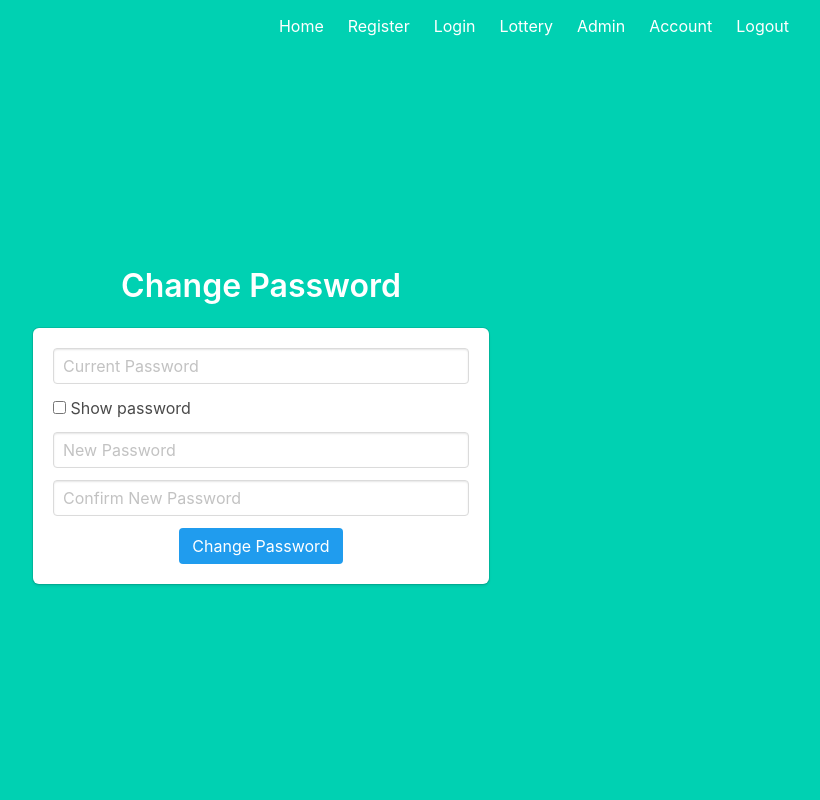
After one commit to tdook/LotteryWebApp, a Flask app: page /update_password in a window 1280 px wide. The commit adds this page. Shown: the whole page, without its empty margins (427-1247 px from the left). Run offline with Flask 3, Linux system fonts and the light colour scheme; some libraries are stand-ins or nearby versions.

Commit message:
Password change started, listeners.js, account done, login pin/password commented

```diff
--- a/models.py
+++ b/models.py
@@ -12,8 +12,8 @@ class User(db.Model, UserMixin):
             issuer_name='Lottery App')
         )
 
- #   def verify_pin(self,pin):
-  #      return pyotp.TOTP(self.pin_key).verify(pin)
+    def verify_pin(self,pin):
+        return pyotp.TOTP(self.pin_key).verify(pin)
     def verify_password(self, password):
         return self.password == password
     __tablename__ = 'users'
--- /dev/null
+++ b/static/listeners.js
@@ -0,0 +1,14 @@
+window.addEventListener('load', function(){
+
+    var current_password = document.getElementById('password');
+    var show_password  = document.getElementById('check');
+    show_password.addEventListener('change', function() {
+
+    if(this.checked) {
+    current_password.type = 'text';
+    }else {
+    current_password.type = 'password';
+}
+
+});
+});
--- a/templates/base.html
+++ b/templates/base.html
@@ -49,9 +49,19 @@
                             </a>
 
                             {#TODO: LOGOUT#}
-                            <a href="" class="navbar-item">
+                            <a href="{{ url_for('users.logout')}}" class="navbar-item">
                                 Logout
                             </a>
+
+
+
+
+
+
+
+
+
+
 
                        </div>
                     </div>
--- a/templates/users/account.html
+++ b/templates/users/account.html
@@ -28,6 +28,11 @@
                 <th>Phone No.</th>
                 <th>{{ phone }}</th>
             </tr>
+
+            <tr>
+                <th>Password</th>
+                <td><a style='color: blue' href="{{ url_for('users.update_password') }}">Change Password</a></td>
+            </tr>
         </tbody>
         </table>
     </div>
--- /dev/null
+++ b/templates/users/update_password.html
@@ -0,0 +1,47 @@
+{% extends 'base.html' %}
+
+{% block content %}
+    <script type="text/javascript" src="{{ url_for('static', filename='listeners.js') }}"></script>
+    <div class="column is-5 is-offset-4">
+        <h3 class="title">Change Password</h3>
+        <div class="box">
+            {% with messages = get_flashed_messages() %}
+                {% if messages %}
+                    <div class="notification is-danger">
+                        {{ messages[0] }}
+                    </div>
+                {% endif %}
+            {% endwith %}
+            <form method="POST">
+                <div class="field">
+                    {{ form.csrf_token() }}
+                    <div class="control">
+                        {{ form.current_password(class="input", placeholder="Current Password") }}
+                        {% for error in form.current_password.errors %} {{ error }} {% endfor %}
+                    </div>
+                </div>
+                <div class="field">
+                    <div class="control">
+                        {{ form.show_password() }}
+                        {{ form.show_password.label }}
+                    </div>
+                </div>
+                <div class="field">
+                    <div class="control">
+                        {{ form.new_password(class="input", placeholder="New Password") }}
+                        {% for error in form.new_password.errors %} {{ error }} {% endfor %}
+                    </div>
+                </div>
+                <div class="field">
+                    <div class="control">
+                        {{ form.confirm_new_password(class="input", placeholder="Confirm New Password") }}
+                        {% for error in form.confirm_new_password.errors %} {{ error }} {% endfor %}
+                    </div>
+                </div>
+                <div>
+                    {{ form.submit(class="button is-info is-centered") }}
+                </div>
+            </form>
+        </div>
+    </div>
+{% endblock %}
--- a/users/forms.py
+++ b/users/forms.py
@@ -1,5 +1,5 @@
 from flask_wtf import FlaskForm
-from wtforms import StringField, SubmitField, PasswordField, EmailField
+from wtforms import StringField, SubmitField, PasswordField, EmailField, BooleanField
 from wtforms.validators import InputRequired, Email, ValidationError, Length, EqualTo, DataRequired
 import re
 from flask_wtf import RecaptchaField
@@ -43,3 +43,11 @@ class LoginForm(FlaskForm):
     email = EmailField(validators=[InputRequired(), Email()])
     password = PasswordField(validators=[DataRequired()])
     submit = SubmitField()
+
+
+class PasswordForm(FlaskForm):
+    current_password = PasswordField(id='password', validators=[DataRequired()])
+    show_password = BooleanField('Show password', id='check')
+    new_password = PasswordField(validators=[DataRequired(), Length(min=6, max=12, message="Must be between 6 and 12 characters in length")]) #validate_password])
+    confirm_new_password = PasswordField(validators=[DataRequired(), EqualTo('new_password', message='Both new password fields must be equal')])
+    submit = SubmitField('Change Password')
--- a/users/views.py
+++ b/users/views.py
@@ -5,10 +5,11 @@ from flask_wtf import form
 from markupsafe import Markup
 from sqlalchemy.sql.functions import user
 from werkzeug.security import check_password_hash
-from flask_login import current_user, login_required
+from flask_login import current_user, login_required, logout_user
 from app import db
 from models import User
-from users.forms import RegisterForm, LoginForm
+from users.forms import RegisterForm, LoginForm, PasswordForm
+from flask_login import login_user
 
 # CONFIG
 users_blueprint = Blueprint('users', __name__, template_folder='templates')
@@ -50,6 +51,7 @@ def register():
 
 
 @users_blueprint.route('/twofa')
+@login_required
 def twofa():
     # User user = User.query.get(role)
 
@@ -75,45 +77,74 @@ def twofa():
 
 @users_blueprint.route('/login', methods=['GET', 'POST'])
 def login():
-    # if not session.get('authentication_attempts'):
-    #  session['authentication_attempts'] = 0
+    if not session.get('authentication_attempts'):
+        session['authentication_attempts'] = 0
 
     form = LoginForm()
+    print("prior")
     if form.validate_on_submit():
         user = User.query.filter_by(email=form.email.data).first()
-        if not user or not user.verify_password(form.password.data):  # or not user.verify_pin(form.pin.data)
-            #    session['authentication_attempts'] += 1
-            #   print("attempted login"+ str(session['authentication_attempts']))
-            #  if session.get('authentication_attempts') >= 3:
-            #     flash(Markup('Number of login attempts exceeded. Please click <a href="/reset>here</a> to reset.'))
-            #     return render_template('users/login.html')
+        login_user(user)
+        if not user: #or (not user.verify_password(form.password.data) or not user.verify_pin(form.pin.data)):  # or not user.verify_pin(form.pin.data)
+                print(session['authentication_attempts'])
+                session['authentication_attempts'] += 1
+                print("attempted login"+ str(session['authentication_attempts']))
+                if session.get('authentication_attempts') >= 3:
+                     flash(Markup('Number of login1 attempts exceeded. Please click <a href="/reset">here</a> to reset.'))
+                     return render_template('users/login.html')
 
-            flash('Unsuccessful login, please try again ')
-            return render_template('users/login.html', form=form)
-            # '{} login attempts remaining'.format(3-session.get('authentication_attempts')),'danger')
+                flash('Unsuccessful login, please try again, {} login attempts remaining'.format(3-session.get('authentication_attempts')),'danger')
+
+                return render_template('users/login.html', form=form)
+
+
+
         else:
             return redirect(url_for('index'))
 
-    #     return render_template('users/login.html', form=form)
-    # else:
-    #   flash('Login Successful' )
-    #   return redirect(url_for('index'))
-    # Passwords match, login
-   # else:
-       # return redirect(url_for('index'))
+    print("logged in ")
 
     return render_template('users/login.html', form=form)
 
+@users_blueprint.route('/reset')
+def reset():
+    session['authentication_attempts'] = 0
+    return redirect(url_for('users.login'))
+
+@users_blueprint.route('/logout')
+@login_required
+def logout():
+    logout_user()
+    return redirect(url_for('index'))
+
+
+@users_blueprint.route('/update_password', methods=['GET', 'POST'])
+def update_password():
+    form = PasswordForm()
+
+    if form.validate_on_submit():
+
+        # IF STATEMENT: check if current password entered by user does not match current password stored for user in the database.
+
+        # IF STATEMENT: check if new password entered by the user matches current password stored for user in the database.
+
+        current_user.password = form.new_password.data
+        db.session.commit()
+        flash('Password changed successfully')
+
+        return redirect(url_for('users.account'))
+
+    return render_template('users/update_password.html', form=form)
 
 # view user account
 @users_blueprint.route('/account')
-#@login_required
+@login_required
 def account():
     return render_template('users/account.html',
-                           acc_no="PLACEHOLDER FOR USER ID",
-                           email="PLACEHOLDER FOR USER EMAIL",
-                           firstname="PLACEHOLDER FOR USER FIRSTNAME",
-                           lastname="PLACEHOLDER FOR USER LASTNAME",
-                           phone="PLACEHOLDER FOR USER PHONE")
+                           acc_no=current_user.id,
+                           email=current_user.email,
+                           firstname=current_user.firstname,
+                           lastname=current_user.lastname,
+                           phone=current_user.phone)
 
-# new_post = User(email = current_user.email, title= form.title.data, body=form.body.data)
+#new_post = User(email = current_user.email, title= form.title.data, body=form.body.data)
```
Also changed, not shown: instance/lottery.db.
